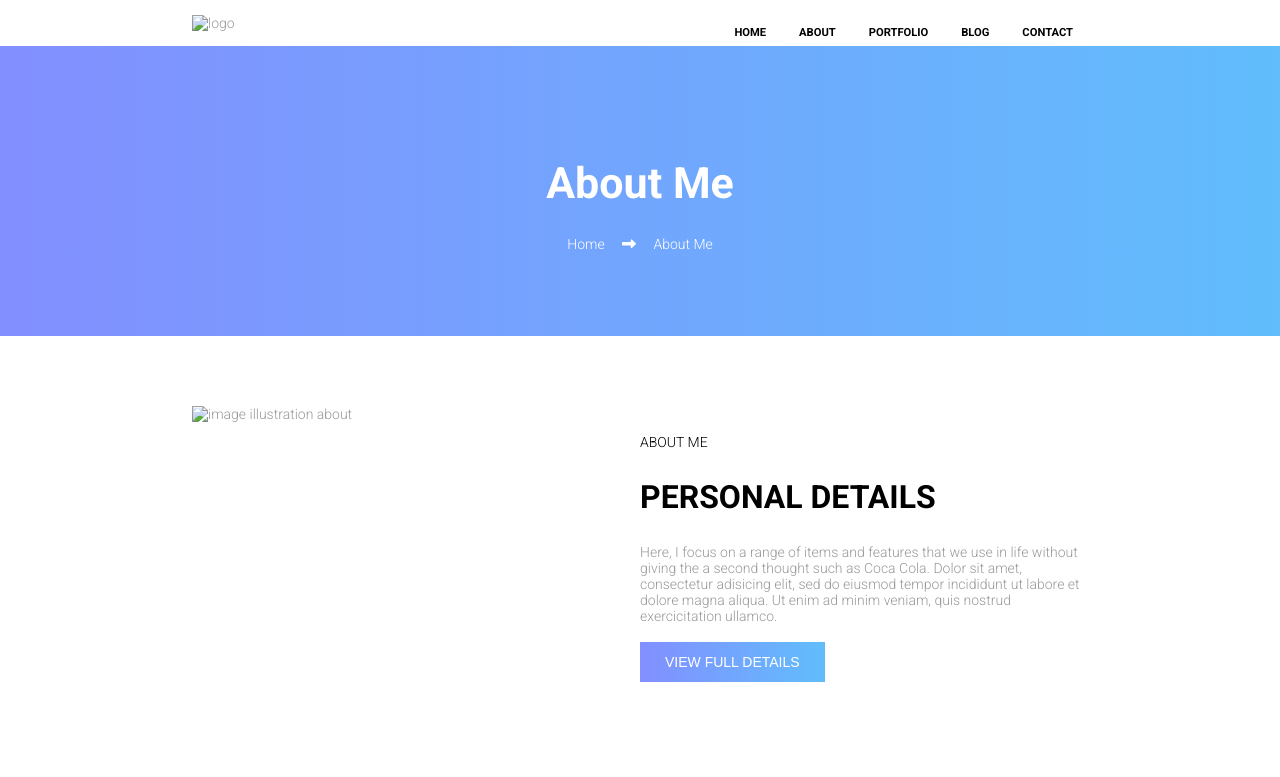
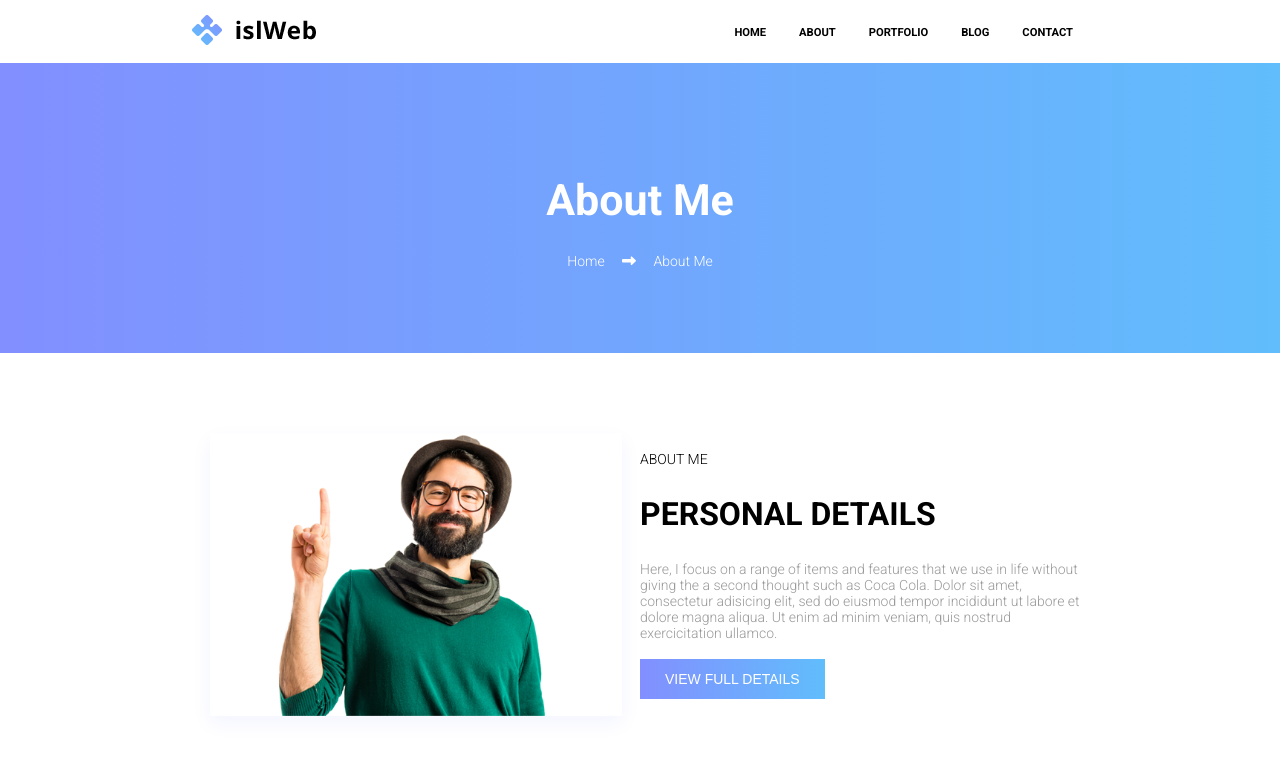
Before and after one commit to cos1664/cos1664.github.io, a plain HTML site: page about.html in a window 1280 px wide. Shown: the top 777 px of the page. Drawn offline with Linux system fonts and the light colour scheme.

Commit message:
update images

```diff
--- a/about.html
+++ b/about.html
@@ -9,13 +9,13 @@
     <link rel="stylesheet" href="./css/grid.css" type="text/css" media="screen" />
     <link rel="stylesheet" href="./css/screen.css" type="text/css" media="screen" />
     <script src="https://kit.fontawesome.com/2abad6ff0d.js"></script>
-    <script src="https://cdn.linearicons.com/free/1.0.0/svgembedder.min.js"></script>
+    <link rel="stylesheet" href="https://cdn.linearicons.com/free/1.0.0/icon-font.min.css">
     <title>About</title>
 </head>
 <body>
     <header>
         <div class="container">
-            <img class="isl-logo" alt="logo" src="../isl-web/images/logo.png" title="logo isl">
+            <img class="isl-logo" alt="logo" src="./images/logo.png" title="logo isl">
             <a class="hamburger" id="menuHamburger" href="#">
                 <i class="fas fa-bars"></i>
             </a>
@@ -41,7 +41,7 @@
                 <div class="row">
                     <div class="col-12 col-md-6 col-lg-6">
                         <div class="aboutme-img">
-                            <img src="../isl-web/images/about-img.png" alt="image illustration about" title="image portrait hero about">
+                            <img src="./images/about-img.png" alt="image illustration about" title="image portrait hero about">
                         </div>
                     </div>
                     <div class="col-12 col-md-6 col-lg-6">
```
Also changed, not shown: blog.html (+1 -1 lines), contact.html (+1 -1 lines), portfolio.html (+2 -2 lines).
